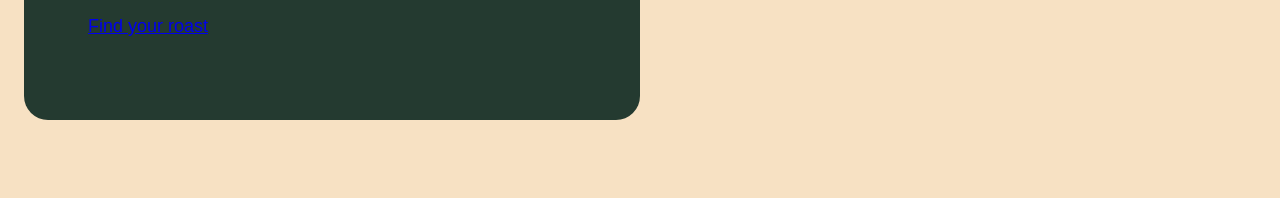
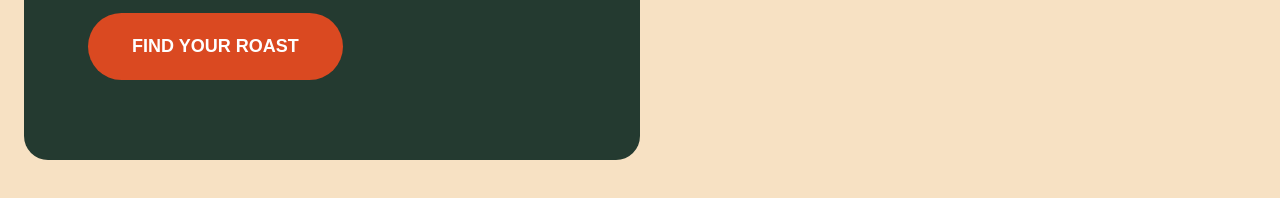
Before and after one commit to naomipulluaim-mcckc/practice-cafe-naomipulluaim, a plain HTML site: page index.html in a window 1280 px wide. Shown: the part 858-1056 px from the top of the page. Before the commit the page ends 1018 px from the top, so only its background shows below. Drawn offline with Linux system fonts and the light colour scheme.

Commit message:
button styles

```diff
--- a/styles.css
+++ b/styles.css
@@ -81,3 +81,26 @@ nav {
     text-transform: uppercase;
     margin-bottom: 28px;
 }
+
+.button {
+    display: inline-block;
+    padding: 20px 44px;
+    background-color: #DA4921;
+    color: #FFFFFF;
+    font-weight: 900;
+    text-transform: uppercase;
+    text-decoration: none;
+    border-radius: 40px;
+}
+.button:visited {
+    color: #FFFFFF;
+}
+.button:hover {
+    background-color: #243A30;
+}
+.button:focus {
+    outline: 3px solid #243A30;
+}
+.button:active {
+    background-color: #000000;
+}
```
Lines whose indentation alone changed are shown as unchanged.
